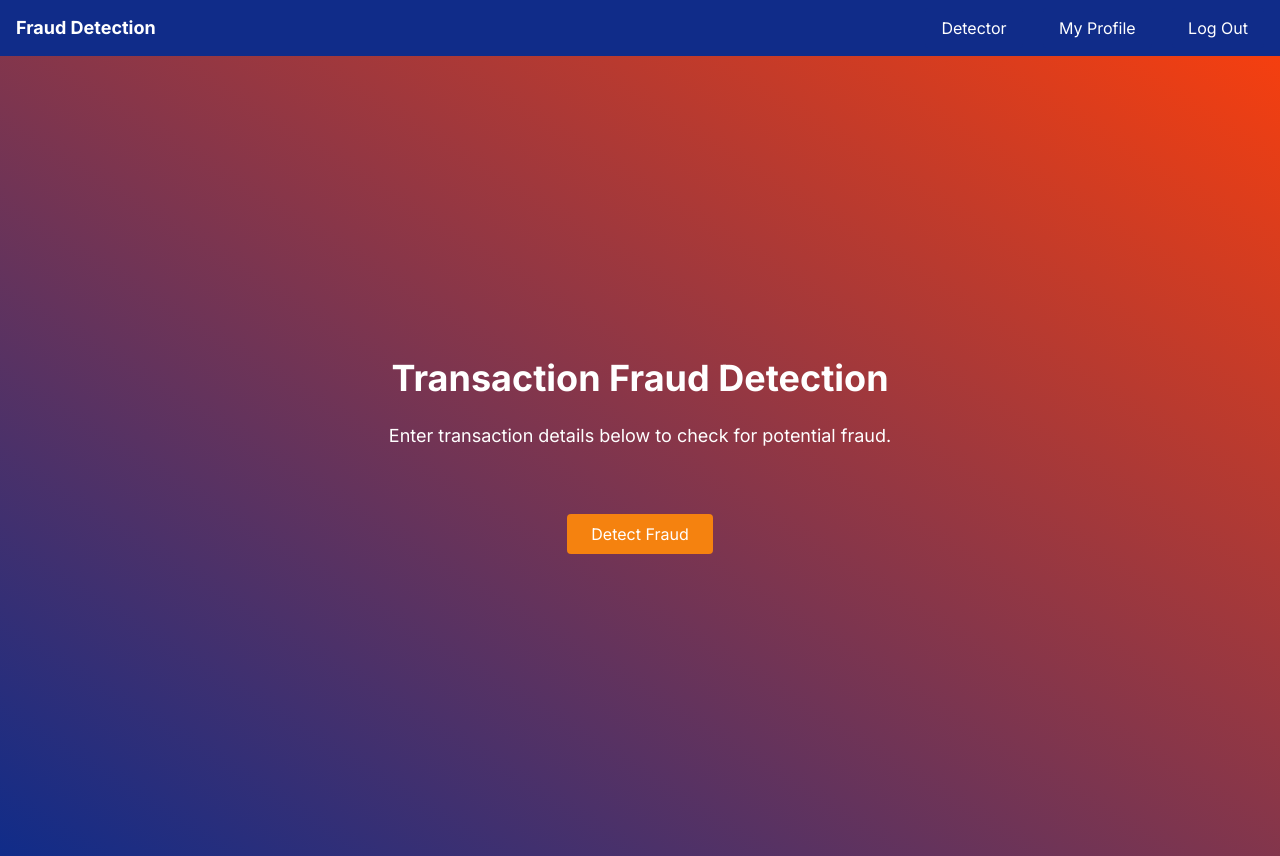
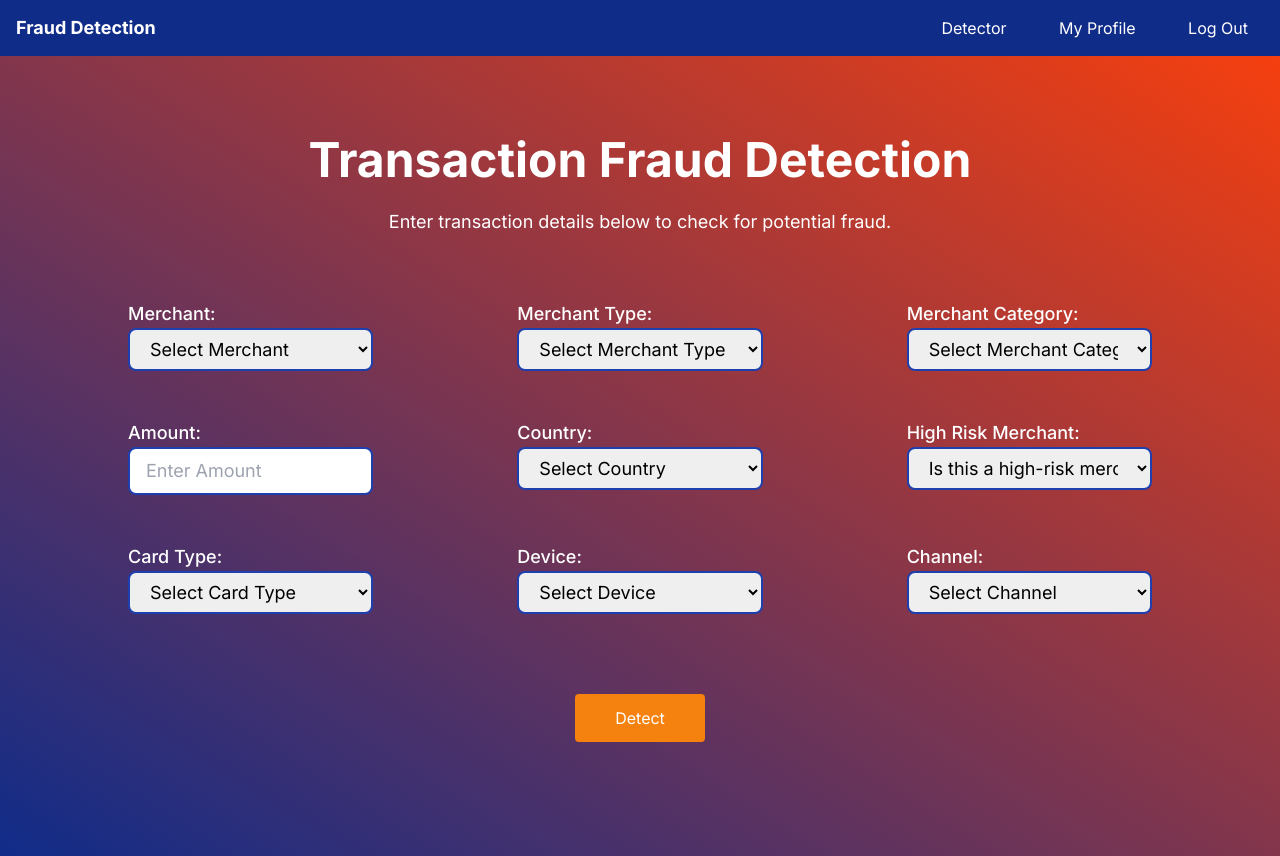
Before and after one commit to jnsltk/fraud_detection, a Django app: page /core/detection_page/ in a window 1280 px wide. Run offline with Django 5.2, Linux system fonts and the light colour scheme; the visitor is signed in with stand-in values (Sample User, id 1); some libraries are stand-ins or nearby versions.

Commit message:
#16 Adding selection boxes and input box for features

```diff
--- a/fraud_detection/core/templates/detection/detection_page.html
+++ b/fraud_detection/core/templates/detection/detection_page.html
@@ -4,19 +4,138 @@
 
 {% include "home_page/nav_bar.html" %}
 
-<div class="flex flex-col justify-center items-center bg-gradient-to-bl from-[#f53f0f] to-[#102c89] h-screen w-screen text-white">
-    <h1 class="text-4xl font-bold text-center mb-6">Transaction Fraud Detection</h1>
+<div class="flex flex-col justify-start items-center bg-gradient-to-bl from-[#f53f0f] to-[#102c89] h-screen w-screen text-white pt-20">
+    <h1 class="text-5xl font-bold text-center mb-6">Transaction Fraud Detection</h1>
     <p class="text-center text-lg mb-10">Enter transaction details below to check for potential fraud.</p>
 
     <!-- Fraud Detection Form -->
-    <form action="{% url 'core/detection_page' %}" method="post" class="flex flex-col items-center space-y-6 w-4/5 max-w-2xl">
+    <form action="{% url 'core/detection_page' %}" method="post" class="flex flex-col items-center space-y-6 w-4/5 max-w-6xl">
         {% csrf_token %}
 
-        <!-- Submit Button -->
-        <button type="submit" class="px-6 py-2 bg-[#F5820F] rounded hover:bg-red-600 transition-colors">
-            Detect Fraud
-        </button>
+        <div class="grid grid-cols-1 sm:grid-cols-3 gap-x-36 gap-y-12 w-full">
+            <!-- Merchant -->
+            <div class="flex flex-col">
+                <label for="merchant" class="text-lg font-medium text-white">
+                    Merchant:
+                </label>
+                <select id="merchant" name="merchant" class="px-4 py-2 rounded-lg border-2 border-blue-800 text-lg text-black" required>
+                    <option value="" disabled selected>Select Merchant</option>
+                    <option value="Merchant1">Merchant1</option>
+                    <option value="Merchant2">Merchant2</option>
+                    <option value="Merchant3">Merchant3</option>
+                </select>
+            </div>
+
+            <!-- Merchant Type -->
+            <div class="flex flex-col">
+                <label for="merchant_type" class="text-lg font-medium text-white">
+                    Merchant Type:
+                </label>
+                <select id="merchant_type" name="merchant_type" class="px-4 py-2 rounded-lg border-2 border-blue-800 text-lg text-black" required>
+                    <option value="" disabled selected>Select Merchant Type</option>
+                    <option value="Type1">Type1</option>
+                    <option value="Type2">Type2</option>
+                    <option value="Type3">Type3</option>
+                </select>
+            </div>
+
+            <!-- Merchant Category -->
+            <div class="flex flex-col">
+                <label for="merchant_category" class="text-lg font-medium text-white">
+                    Merchant Category:
+                </label>
+                <select id="merchant_category" name="merchant_category" class="px-4 py-2 rounded-lg border-2 border-blue-800 text-lg text-black" required>
+                    <option value="" disabled selected>Select Merchant Category</option>
+                    <option value="Category1">Category1</option>
+                    <option value="Category2">Category2</option>
+                    <option value="Category3">Category3</option>
+                </select>
+            </div>
+
+            <!-- Amount -->
+            <div class="flex flex-col">
+                <label for="amount" class="text-lg font-medium text-white">
+                    Amount:
+                </label>
+                <input
+                    id="amount"
+                    name="amount"
+                    type="number"
+                    step="0.01"
+                    placeholder="Enter Amount"
+                    class="px-4 py-2 rounded-lg border-2 border-blue-800 text-lg text-black"
+                    required />
+            </div>
+
+            <!-- Country -->
+            <div class="flex flex-col">
+                <label for="country" class="text-lg font-medium text-white">
+                    Country:
+                </label>
+                <select id="country" name="country" class="px-4 py-2 rounded-lg border-2 border-blue-800 text-lg text-black" required>
+                    <option value="" disabled selected>Select Country</option>
+                    <option value="USA">USA</option>
+                    <option value="Canada">Canada</option>
+                    <option value="UK">UK</option>
+                </select>
+            </div>
+
+            <!-- High Risk Merchant -->
+            <div class="flex flex-col">
+                <label for="high_risk_merchant" class="text-lg font-medium text-white">
+                    High Risk Merchant:
+                </label>
+                <select id="high_risk_merchant" name="high_risk_merchant" class="px-4 py-2 rounded-lg border-2 border-blue-800 text-lg text-black" required>
+                    <option value="" disabled selected>Is this a high-risk merchant?</option>
+                    <option value="Yes">Yes</option>
+                    <option value="No">No</option>
+                </select>
+            </div>
+
+            <!-- Card Type -->
+            <div class="flex flex-col">
+                <label for="card_type" class="text-lg font-medium text-white">
+                    Card Type:
+                </label>
+                <select id="card_type" name="card_type" class="px-4 py-2 rounded-lg border-2 border-blue-800 text-lg text-black" required>
+                    <option value="" disabled selected>Select Card Type</option>
+                    <option value="Credit">Credit</option>
+                    <option value="Debit">Debit</option>
+                </select>
+            </div>
+
+            <!-- Device -->
+            <div class="flex flex-col">
+                <label for="device" class="text-lg font-medium text-white">
+                    Device:
+                </label>
+                <select id="device" name="device" class="px-4 py-2 rounded-lg border-2 border-blue-800 text-lg text-black" required>
+                    <option value="" disabled selected>Select Device</option>
+                    <option value="Mobile">Mobile</option>
+                    <option value="Desktop">Desktop</option>
+                    <option value="Tablet">Tablet</option>
+                </select>
+            </div>
+
+            <!-- Channel -->
+            <div class="flex flex-col">
+                <label for="channel" class="text-lg font-medium text-white">
+                    Channel:
+                </label>
+                <select id="channel" name="channel" class="px-4 py-2 rounded-lg border-2 border-blue-800 text-lg text-black" required>
+                    <option value="" disabled selected>Select Channel</option>
+                    <option value="Online">Online</option>
+                    <option value="In-store">In-store</option>
+                </select>
+            </div>
+        </div>
+
     </form>
+
+    <!-- Submit Button -->
+    <button type="submit" class="px-10 py-3 bg-[#F5820F] rounded hover:bg-red-600 transition-colors mt-20">
+        Detect
+    </button>
 
     <!-- Detection Result -->
     {% if detection_result %}
```
